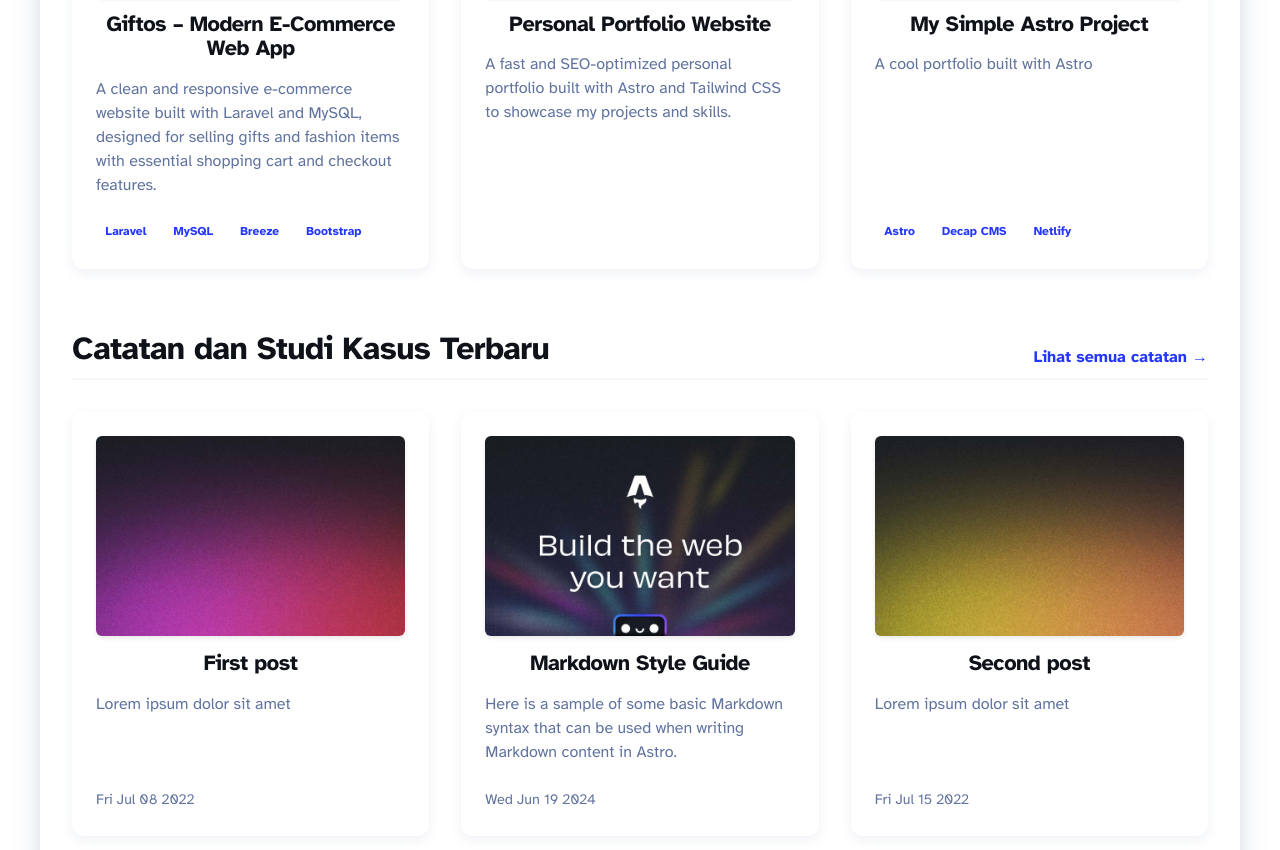
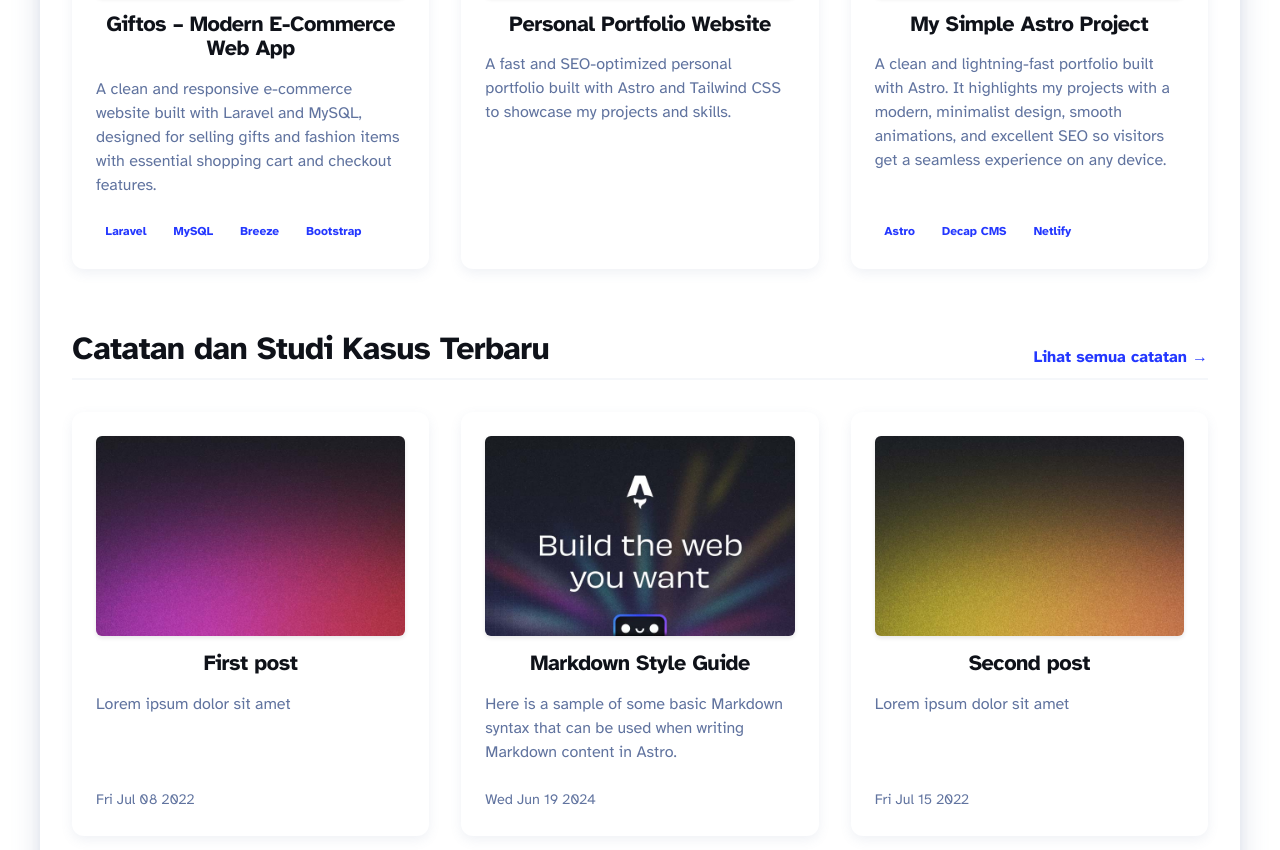
Before and after one commit to riofauzi708/riofauzi708.github.io, an Astro site: page / in a window 1280 px wide. Shown: the part 1056-1906 px from the top of the page. Built offline with nearby package versions, Linux system fonts and the light colour scheme; Astro itself is replaced by a stand-in of ours.

Commit message:
Update Projects “hello-world”

```diff
--- a/src/content/projects/hello-world.md
+++ b/src/content/projects/hello-world.md
@@ -1,6 +1,8 @@
 ---
 title: My Simple Astro Project
-description: A cool portfolio built with Astro
+description: A clean and lightning-fast portfolio built with Astro. It
+  highlights my projects with a modern, minimalist design, smooth animations,
+  and excellent SEO so visitors get a seamless experience on any device.
 pubDate: 2024-10-15
 heroImage: /blog-placeholder-1.jpg
 projectType: Personal
```
